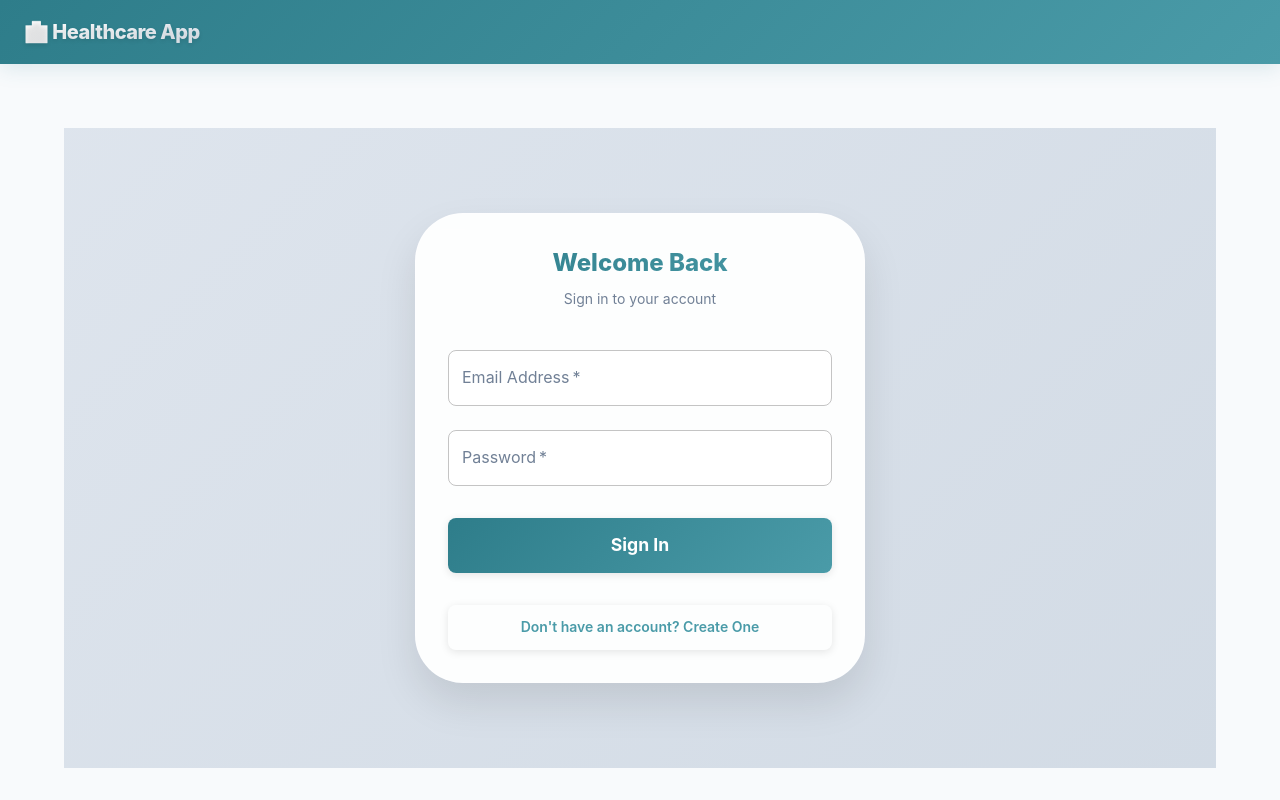
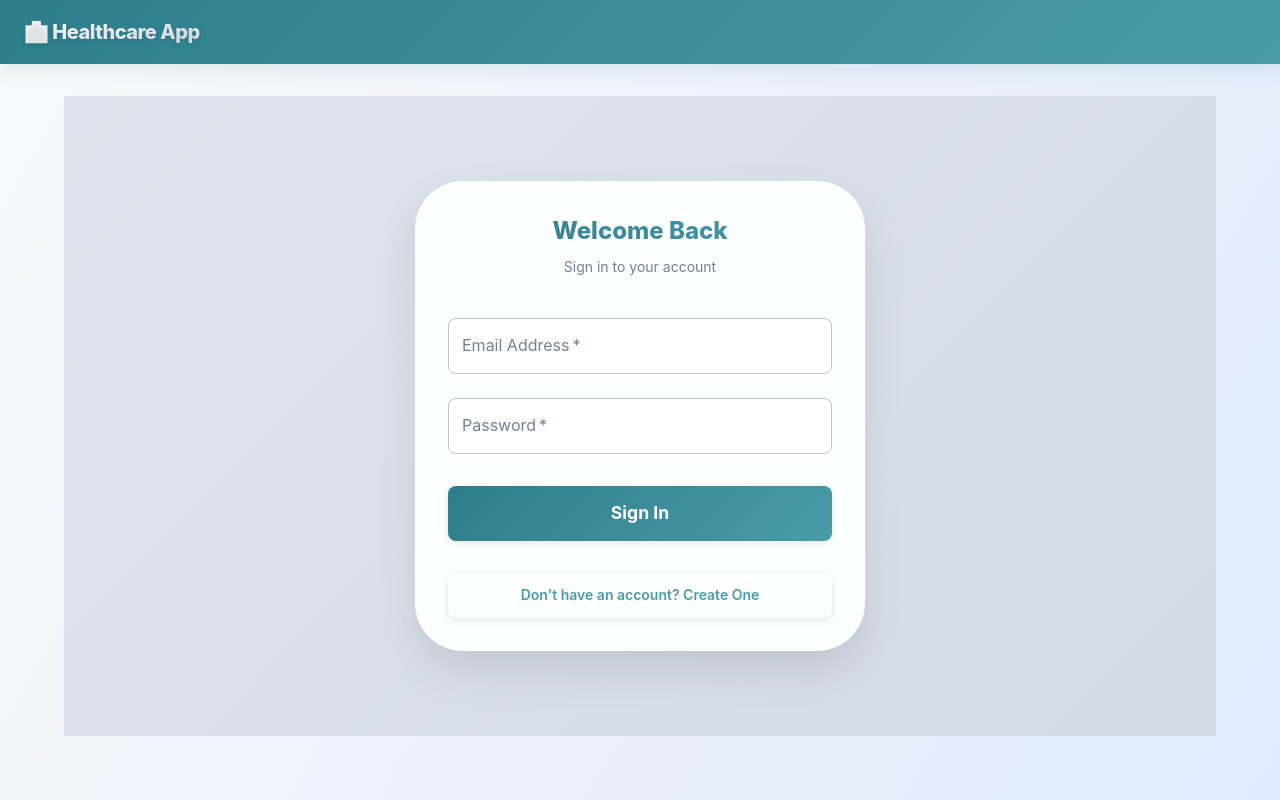
Before and after one commit to newstable/HealthCare-app, a React (Vite) app: page / in a window 1280 px wide. Built offline with nearby package versions, Linux system fonts and the light colour scheme.

Commit message:
chor: change body background color

```diff
--- a/src/App.tsx
+++ b/src/App.tsx
@@ -402,8 +402,8 @@ const App: React.FC = () => {
       <AuthProvider>
         <Router>
           <Navigation />
-          <Container maxWidth="lg" sx={{ mt: 4 }}>
-            <Box sx={{ minHeight: '80vh', py: 4 }}>
+          <Container maxWidth="lg" sx={{ mt: 2, mb: 2 }}>
+            <Box sx={{ minHeight: 'calc(100vh - 120px)', py: 2 }}>
               <Routes>
                 <Route path="/" element={<AuthPage />} />
                 <Route
--- a/src/index.css
+++ b/src/index.css
@@ -13,9 +13,10 @@ body {
     sans-serif;
   -webkit-font-smoothing: antialiased;
   -moz-osx-font-smoothing: grayscale;
-  background-color: #F8FAFC;
+  background: linear-gradient(120deg, #f8fafc 0%, #e0eafc 100%);
   color: #2D3748;
   line-height: 1.6;
+  min-height: 100vh;
 }
 
 code {
--- a/src/pages/AppointmentsPage.tsx
+++ b/src/pages/AppointmentsPage.tsx
@@ -132,16 +132,16 @@ const AppointmentsPage: React.FC = () => {
       justifyContent="center"
       alignItems="center"
       minHeight="80vh"
-      sx={{
-        background: 'linear-gradient(135deg, #F8FAFC 0%, #E2E8F0 50%, #CBD5E0 100%)',
-        backgroundSize: '400% 400%',
-        animation: 'gradientShift 15s ease infinite',
-        '@keyframes gradientShift': {
-          '0%': { backgroundPosition: '0% 50%' },
-          '50%': { backgroundPosition: '100% 50%' },
-          '100%': { backgroundPosition: '0% 50%' },
-        },
-      }}
+      // sx={{
+      //   background: 'linear-gradient(135deg, #F8FAFC 0%, #E2E8F0 50%, #CBD5E0 100%)',
+      //   backgroundSize: '400% 400%',
+      //   animation: 'gradientShift 15s ease infinite',
+      //   '@keyframes gradientShift': {
+      //     '0%': { backgroundPosition: '0% 50%' },
+      //     '50%': { backgroundPosition: '100% 50%' },
+      //     '100%': { backgroundPosition: '0% 50%' },
+      //   },
+      // }}
     >
       <Card sx={{
         minWidth: 350,
--- a/src/pages/RecordsPage.tsx
+++ b/src/pages/RecordsPage.tsx
@@ -68,7 +68,7 @@ const RecordsPage: React.FC = () => {
   };
 
   return (
-    <Box display="flex" justifyContent="center" alignItems="center" minHeight="60vh" sx={{ background: 'linear-gradient(120deg, #f8fafc 0%, #e0eafc 100%)' }}>
+    <Box display="flex" justifyContent="center" alignItems="center" minHeight="60vh">
       <Card sx={{ minWidth: 350, maxWidth: 600, width: '100%', boxShadow: 4, p: 2, borderRadius: 5, background: 'linear-gradient(120deg, #f8fafc 0%, #e0eafc 100%)' }}>
         <CardContent>
           <Typography variant="h4" fontWeight={700} mb={3} align="center" sx={{ color: primaryColor, letterSpacing: 1 }}>
```
